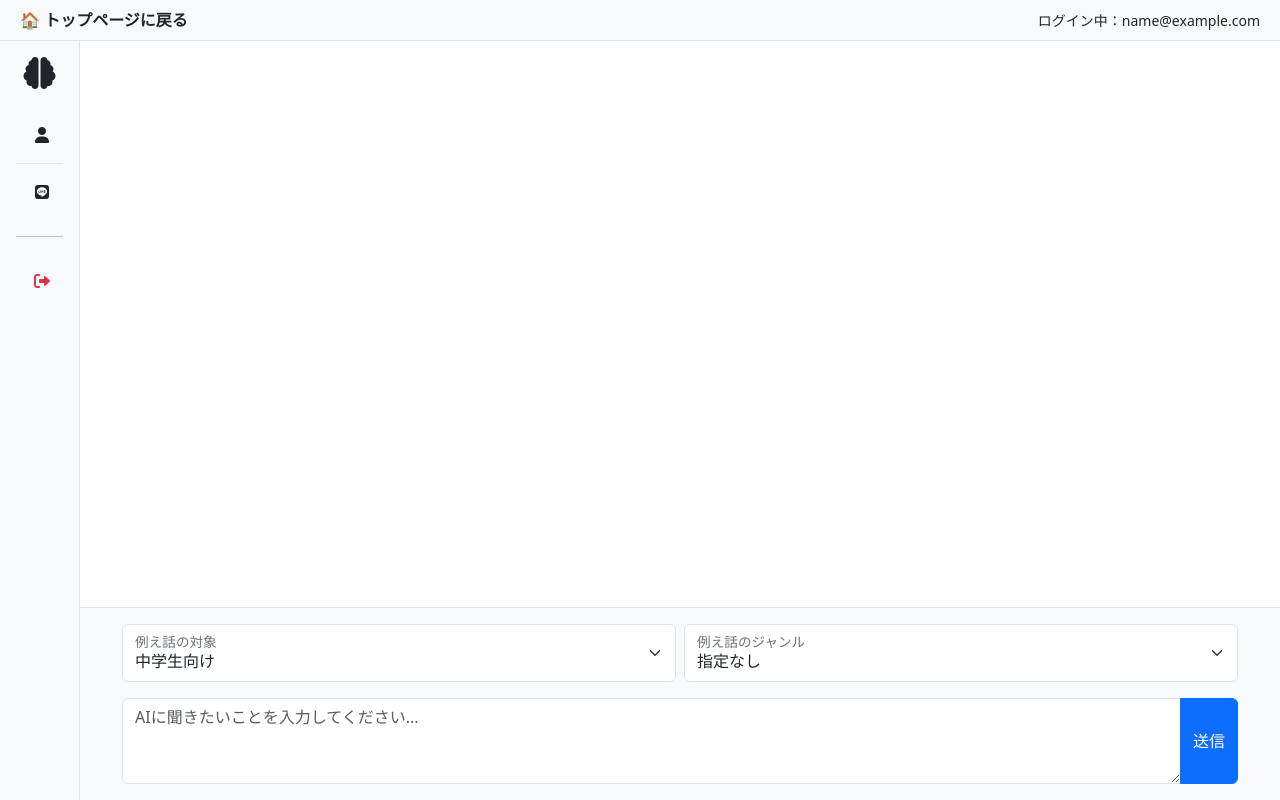
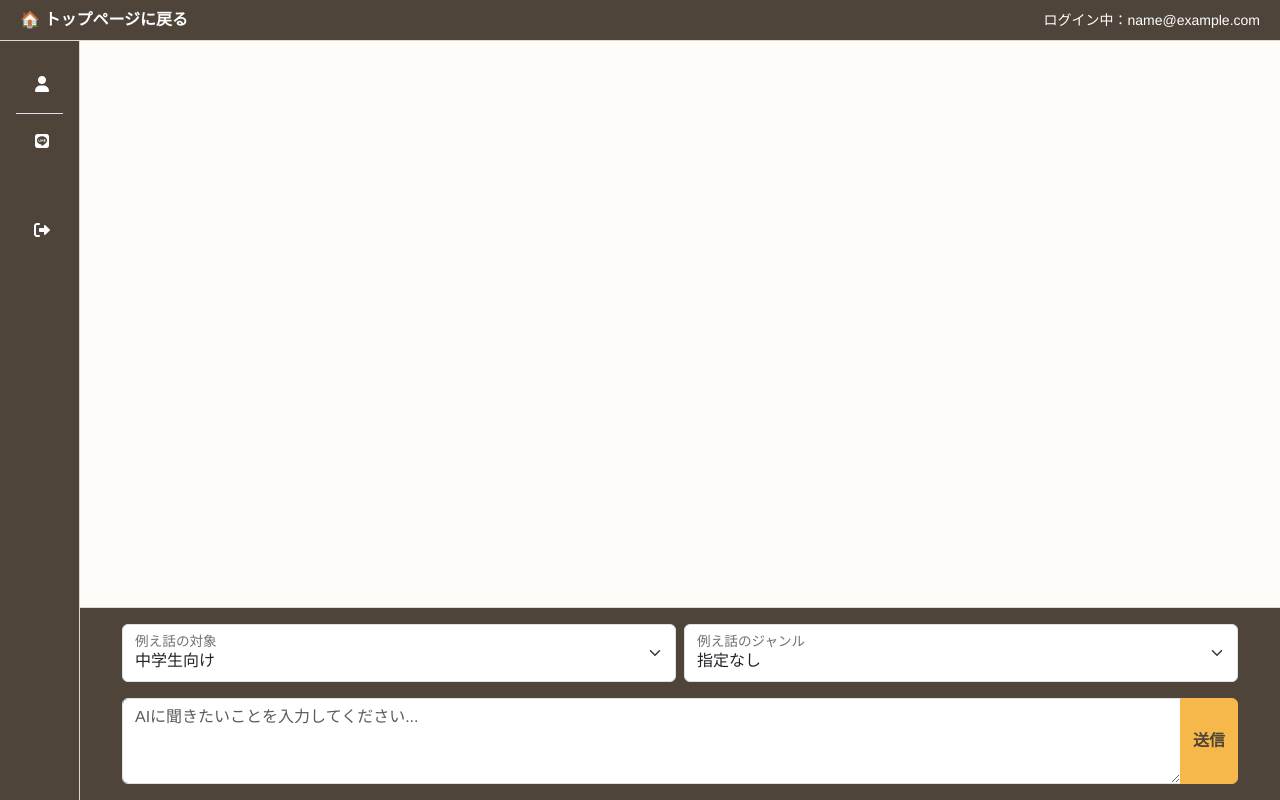
Before and after one commit to test-master3/quiz-study, a Rails app: page / in a window 1280 px wide. Run offline with Rails 7, Linux system fonts and the light colour scheme; the visitor is signed in with stand-in values (Sample User, id 1); data that the repository does not hold is empty; style sheets or scripts are compiled from the project's sources; some libraries are stand-ins or nearby versions.

Commit message:
フロントデザイン変更

```diff
--- a/app/assets/config/manifest.js
+++ b/app/assets/config/manifest.js
@@ -4,4 +4,5 @@
 //= link popper.js
 //= link bootstrap.min.js
 //= link sidebar.css
+//= link custom.css
 //= link_tree ../builds
--- /dev/null
+++ b/app/assets/stylesheets/custom.css
@@ -0,0 +1,125 @@
+:root {
+  --color-bg: #FDFCF8;
+  --color-surface: #FFFFFF;
+  --color-primary: #F7B84B; /* Mustard Yellow */
+  --color-secondary: #A99985; /* Muted Brown */
+  --color-text: #4E443A; /* Dark Brown */
+  --color-border: #E0DACE;
+
+  --color-bg-dark: #4E443A;
+  --color-text-on-dark: #FFFFFF; /* 明確に白を指定 */
+
+  --font-family-sans-serif: "Helvetica Neue", Arial, "Hiragino Kaku Gothic ProN", "Hiragino Sans", Meiryo, sans-serif;
+}
+
+body {
+  background-color: var(--color-bg);
+  color: var(--color-text);
+  font-family: var(--font-family-sans-serif);
+}
+
+/* --- Layout --- */
+.bg-light {
+  background-color: var(--color-surface) !important;
+}
+.border-top, .border-bottom, .border-start, .border-end, .border {
+  border-color: var(--color-border) !important;
+}
+
+/* --- Cards --- */
+.card {
+  border: 1px solid var(--color-border);
+  border-radius: 12px; /* モダンな角丸 */
+  box-shadow: 0 4px 12px rgba(0, 0, 0, 0.05) !important;
+}
+.card-footer {
+  background-color: transparent;
+  border-top: 1px solid var(--color-border);
+}
+
+/* --- Buttons & Links --- */
+.btn-primary {
+  background-color: var(--color-primary);
+  border-color: var(--color-primary);
+  color: var(--color-text);
+  font-weight: bold;
+}
+.btn-primary:hover {
+  background-color: #e0a644; /* 黄色を少し暗く */
+  border-color: #e0a644;
+  color: var(--color-text);
+}
+
+.btn-outline-secondary {
+  color: var(--color-secondary);
+  border-color: var(--color-secondary);
+}
+.btn-outline-secondary:hover {
+  background-color: var(--color-secondary);
+  color: var(--color-surface);
+}
+
+.btn-outline-danger {
+    color: #D32F2F;
+    border-color: #D32F2F;
+}
+.btn-outline-danger:hover {
+    background-color: #D32F2F;
+    color: var(--color-surface);
+}
+
+
+/* --- Icons & Badges --- */
+.text-primary { color: var(--color-primary) !important; }
+.text-success { color: #5D9C59 !important; } /* 落ち着いた緑 */
+.text-warning { color: #DD761C !important; } /* 落ち着いたオレンジ */
+.text-info { color: #607D8B !important; } /* 落ち着いた青灰色 */
+.text-danger { color: #D32F2F !important; } /* 落ち着いた赤 */
+
+.badge.bg-primary {
+  background-color: var(--color-primary) !important;
+  color: var(--color-text) !important;
+}
+
+/* --- Sidebar --- */
+.sidebar-hover-container {
+  transition: width 0.2s ease-in-out;
+  width: 80px;
+  overflow: hidden;
+  white-space: nowrap;
+  background-color: var(--color-bg-dark) !important;
+  border-color: var(--color-border) !important;
+}
+.sidebar-hover-container a,
+.sidebar-hover-container i {
+  color: var(--color-text-on-dark);
+}
+
+.sidebar-hover-container a:hover {
+  background-color: rgba(255, 255, 255, 0.1);
+}
+
+.sidebar-hover-container:hover {
+  width: 250px;
+}
+.sidebar-hover-container .sidebar-text {
+  transition: opacity 0.2s ease-in-out;
+  opacity: 0;
+}
+.sidebar-hover-container:hover .sidebar-text {
+  opacity: 1;
+}
+
+/* --- Header & Form Area --- */
+header.p-2, .p-3.bg-light.border-top {
+  background-color: var(--color-bg-dark) !important;
+  color: var(--color-text-on-dark);
+}
+header.p-2 a, header.p-2 .small {
+  color: var(--color-text-on-dark);
+}
+
+/* --- Specific overrides from _question.html.erb --- */
+.p-3.bg-light.rounded {
+    background-color: var(--color-bg) !important; /* AIの回答欄の背景 */
+}
--- a/app/views/layouts/application.html.erb
+++ b/app/views/layouts/application.html.erb
@@ -7,34 +7,16 @@
     <%= csp_meta_tag %>
 
     <%= stylesheet_link_tag "application", "data-turbo-track": "reload" %>
+    <%= stylesheet_link_tag "custom", "data-turbo-track": "reload" %>
     <%= javascript_importmap_tags %>
     <link href="https://cdnjs.cloudflare.com/ajax/libs/font-awesome/6.0.0/css/all.min.css" rel="stylesheet">
-    <style>
-      /* Sidebar hover effect */
-      .sidebar-hover-container {
-        transition: width 0.2s ease-in-out;
-        width: 80px; /* 最小幅 */
-        overflow: hidden;
-        white-space: nowrap;
-      }
-      .sidebar-hover-container:hover {
-        width: 250px; /* 展開時の幅 */
-      }
-      .sidebar-hover-container .sidebar-text {
-        transition: opacity 0.2s ease-in-out;
-        opacity: 0;
-      }
-      .sidebar-hover-container:hover .sidebar-text {
-        opacity: 1;
-      }
-    </style>
   </head>
 
   <body class="d-flex flex-column vh-100">
     <!-- ▼ ここからヘッダー部分 -->
     <header class="p-2 bg-light border-bottom">
       <div class="container-fluid d-flex justify-content-between align-items-center">
-        <%= link_to '🏠 トップページに戻る', root_path, class: "fw-bold text-dark text-decoration-none" %>
+        <%= link_to '🏠 トップページに戻る', root_path, class: "fw-bold text-decoration-none" %>
 
         <% if user_signed_in? %>
           <p class="mb-0 small">ログイン中：<%= current_user.email %></p>
--- a/app/views/questions/new.html.erb
+++ b/app/views/questions/new.html.erb
@@ -4,10 +4,6 @@
 
     <%# --- Sidebar --- %>
     <div class="sidebar-hover-container bg-light border-end p-3">
-      <div class="mb-3 text-center">
-        <i class="fas fa-brain fa-2x"></i>
-      </div>
-
       <% if user_signed_in? %>
         <div class="list-group list-group-flush">
           <%= link_to user_path(current_user), class: 'list-group-item list-group-item-action bg-transparent p-3' do %>
```
Also changed, not shown: app/views/questions/_question.html.erb (+9 -13 lines).
